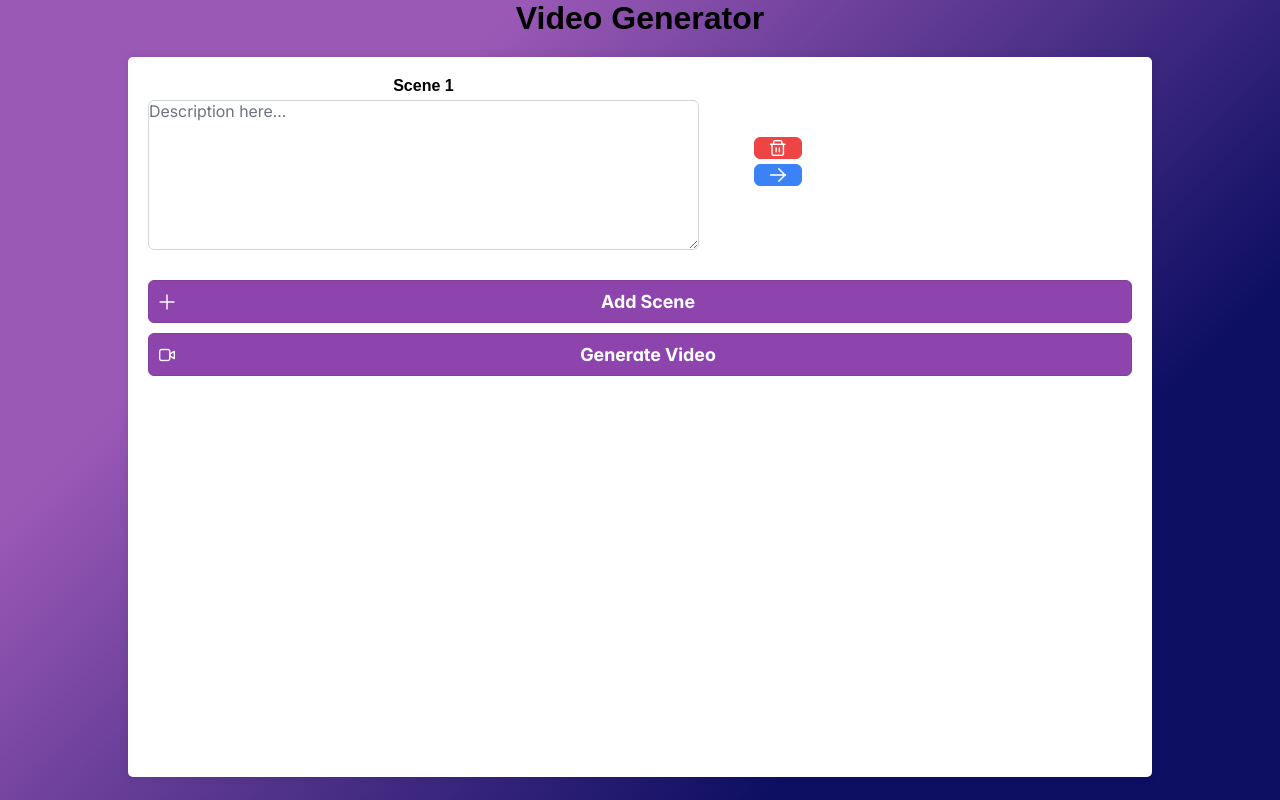
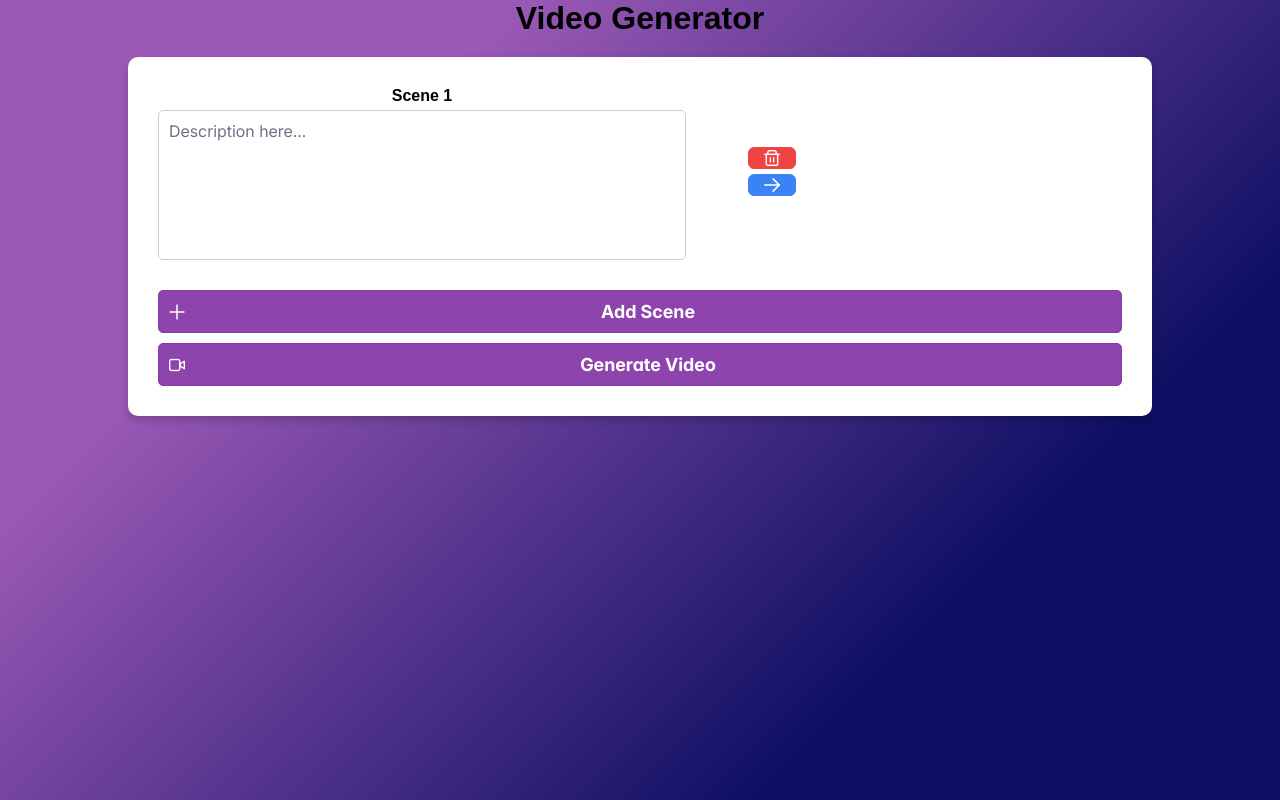
Before and after one commit to andreeadio/aiVideoGenerator, a React (Create React App) app in the folder client/: page /generate in a window 1280 px wide. Built offline with nearby package versions, Linux system fonts and the light colour scheme.

Commit message:
fixed frontend issues

```diff
--- a/client/src/components/PromptForm.css
+++ b/client/src/components/PromptForm.css
@@ -10,11 +10,13 @@ body {
     width: 80%;
     margin: 20px auto;
     background: #fff;
-    padding: 20px;
-    border-radius: 5px;
-    box-shadow: 0 0 10px rgba(0, 0, 0, 0.1);
-    height: 90vh;
+    padding: 30px;
+    border-radius: 10px;
+    box-shadow: 0 4px 8px rgba(0, 0, 0, 0.2);
+    max-height: 80vh;
+    /* Adjusted */
     overflow-y: auto;
+    /* Added */
 }
 
 .form {
@@ -28,7 +30,7 @@ body {
     margin-bottom: 20px;
     display: grid;
     grid-template-columns: 2fr 0.5fr 1fr;
-    gap: 10px;
+    gap: 20px;
     align-items: center;
 }
 
@@ -45,6 +47,10 @@ body {
 .prompt-label-textarea .full-width {
     width: 100%;
     height: 150px;
+    padding: 10px;
+    border: 1px solid #ccc;
+    border-radius: 5px;
+    resize: none;
 }
 
 .button-group {
@@ -62,7 +68,7 @@ body {
     height: auto;
     max-width: 250px;
     max-height: 250px;
-    border-radius: 3px;
+    border-radius: 5px;
     box-shadow: 0 0 5px rgba(0, 0, 0, 0.2);
 }
 
@@ -75,11 +81,13 @@ body {
     font-size: 18px;
     padding: 10px;
     margin-top: 10px;
+    border-radius: 5px;
+    transition: background-color 0.3s;
 }
 
 .add-scene-button:hover,
 .generate-video-button:hover {
-    background-color: #8E44AD;
+    background-color: #732d91;
 }
 
 .progress-spinner {
--- a/client/src/components/WelcomePage.css
+++ b/client/src/components/WelcomePage.css
@@ -30,7 +30,7 @@ body,
     height: 100%;
     background: linear-gradient(135deg, #9B59B6 25%, #0d0f63 75%);
     animation: backgroundMove 10s linear infinite;
-    opacity: 0.;
+    background-size: 200% 200%;
 }
 
 @keyframes backgroundMove {
```
